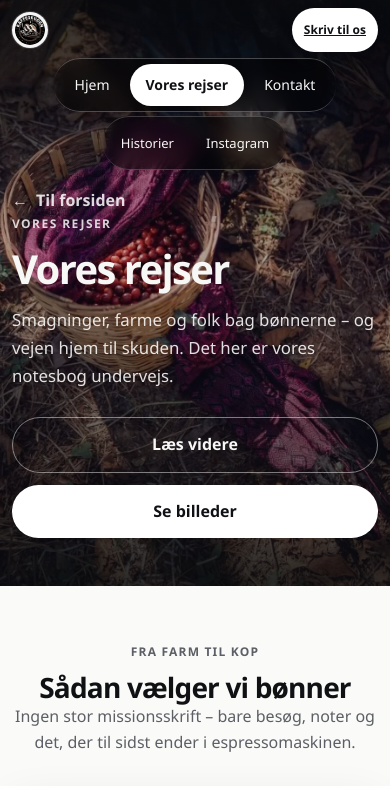
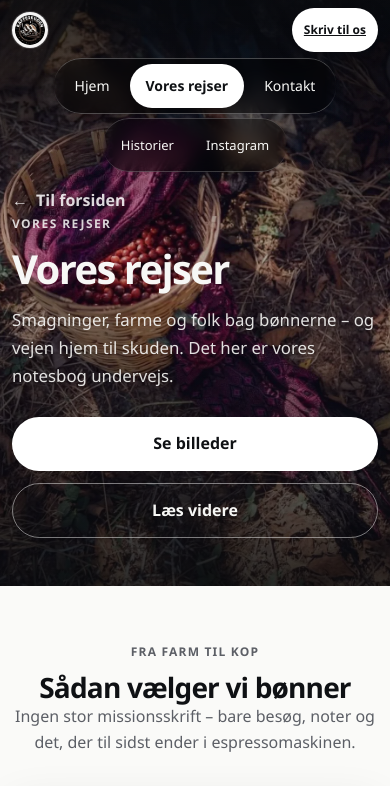
Before and after one commit to AndreasPehrson/kaffeskuden, a React (Vite) app: page /vores-rejser in a window 390 px wide. Shown: the top 786 px of the page. Built offline with nearby package versions, Linux system fonts and the light colour scheme.

Commit message:
Polish mobile header and journeys hero clarity.
Improve small-screen navigation tap behavior and readability, and strengthen CTA hierarchy on /vores-rejser without changing the two-row menu layout.

```diff
--- a/src/App.css
+++ b/src/App.css
@@ -780,6 +780,7 @@
     -webkit-overflow-scrolling: touch;
     scrollbar-width: none;
     scroll-padding-inline: 6px;
+    scroll-snap-type: x proximity;
     padding: 3px;
     mask-image: linear-gradient(
       to right,
@@ -792,8 +793,8 @@
 
   .topbar-subnav {
     padding: 2px;
-    background: rgba(0, 0, 0, 0.22);
-    border-color: rgba(255, 255, 255, 0.14);
+    background: rgba(0, 0, 0, 0.3);
+    border-color: rgba(255, 255, 255, 0.2);
   }
 
   .topbar--with-subnav .topbar-nav {
@@ -806,24 +807,26 @@
   }
 
   .topbar-nav a {
-    min-height: 40px;
+    min-height: 44px;
     padding: 8px 12px;
     font-size: 13px;
     white-space: nowrap;
     display: inline-flex;
     align-items: center;
     flex-shrink: 0;
+    scroll-snap-align: start;
   }
 
   .topbar-subnav a {
     min-height: 44px;
     padding: 10px 11px;
-    font-size: 11px;
+    font-size: 12px;
     font-weight: 500;
     white-space: nowrap;
     display: inline-flex;
     align-items: center;
     flex-shrink: 0;
+    scroll-snap-align: start;
   }
 
   .topbar--scrolled .topbar-subnav {
@@ -866,7 +869,7 @@
   }
 
   .hero-copy {
-    padding: calc(88px + var(--safe-top)) 0 56px;
+    padding: calc(var(--topbar-height) + 24px) 0 56px;
   }
 
   .hero-copy h1 {
@@ -957,7 +960,7 @@
   }
 
   .hero-copy {
-    padding-top: calc(84px + var(--safe-top));
+    padding-top: calc(var(--topbar-height) + 24px);
   }
 
 }
--- a/src/pages/VoresRejserPage.tsx
+++ b/src/pages/VoresRejserPage.tsx
@@ -30,11 +30,11 @@ export function VoresRejserPage() {
             her er vores notesbog undervejs.
           </p>
           <div className="subpage-hero__actions">
+            <a className="cta" href="#instagram">
+              Se billeder
+            </a>
             <a className="ghost" href="#rejser">
               Læs videre
-            </a>
-            <a className="cta" href="#instagram">
-              Se billeder
             </a>
           </div>
         </div>
--- a/src/pages/journeys.css
+++ b/src/pages/journeys.css
@@ -63,6 +63,10 @@
   flex-wrap: wrap;
   gap: 12px 16px;
   margin-top: 28px;
+}
+
+.subpage-hero__copy .link-back {
+  text-shadow: 0 1px 6px rgba(8, 10, 12, 0.55);
 }
 
 .journeys-intro {
```
